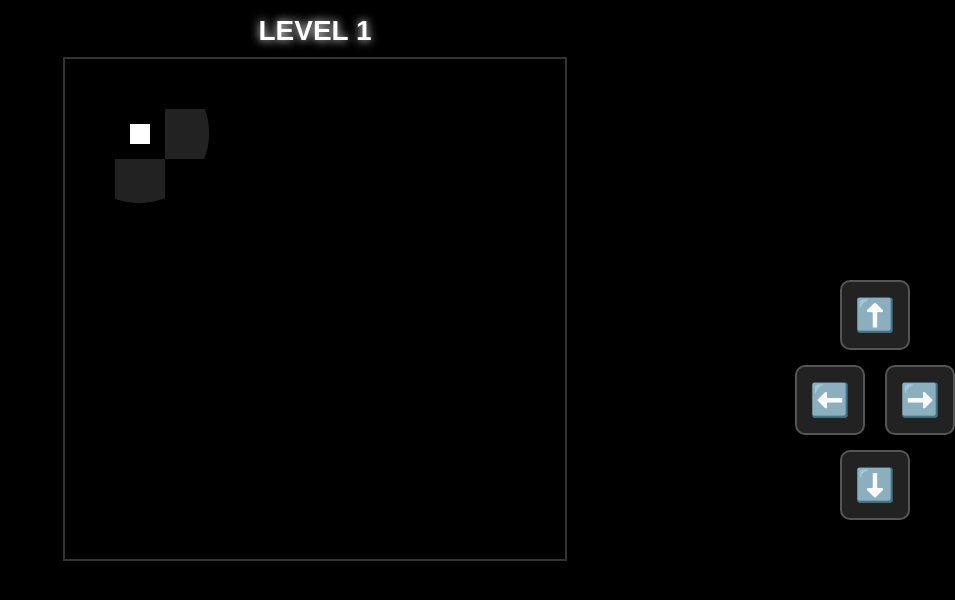
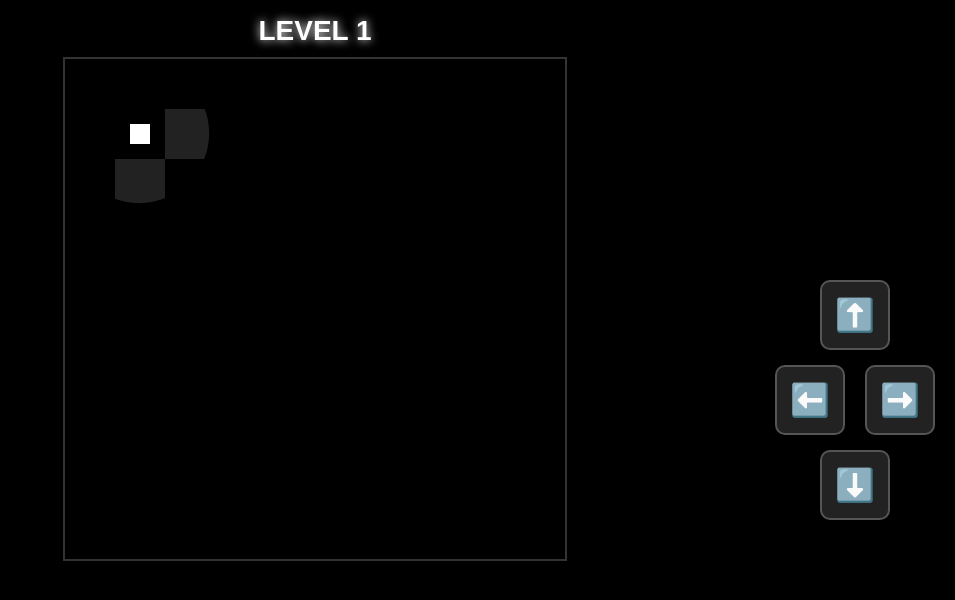
Before and after one commit to Hgopn/Plateforme, a plain HTML site: page games/dark/dark.html in a window 1280 px wide. Shown: the whole page, without its empty margins (325-1280 px from the left). Drawn offline with Linux system fonts and the light colour scheme.

```diff
--- a/games/dark/dark.css
+++ b/games/dark/dark.css
@@ -65,7 +65,7 @@
 ============================= */
 #controls {
   position: absolute;
-  right: 0px;          /* décalage à droite du jeu */
+  right: 20px;          /* décalage à droite du jeu */
   top: 50%;               /* centré verticalement */
   transform: translateY(-50%);
   display: flex;
```
